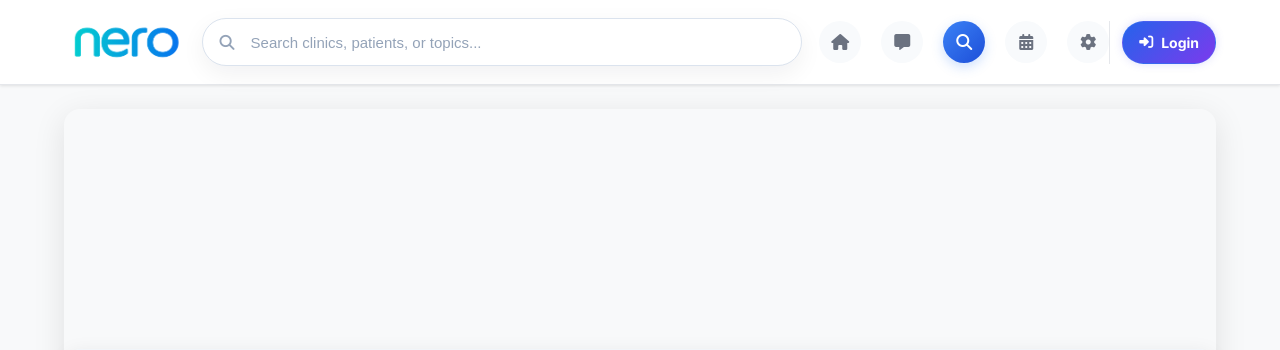
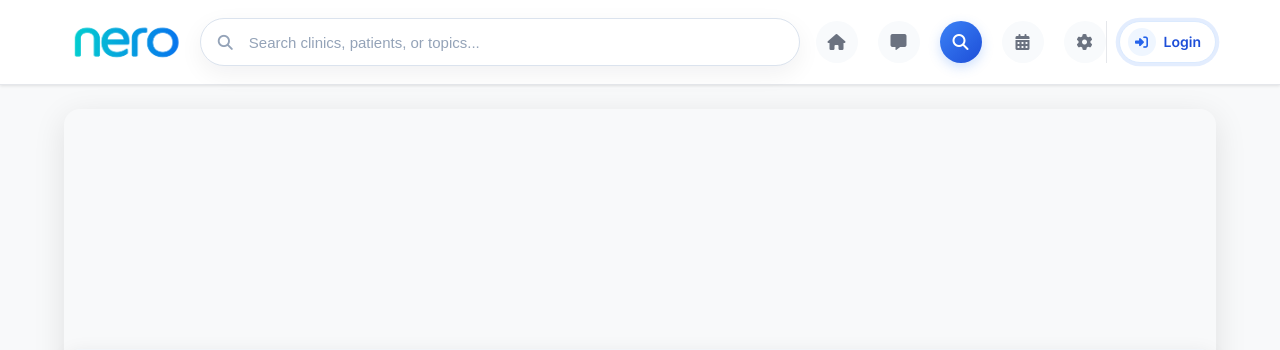
Before and after one commit to dakirBLM/Nero, a Django app: template templates/clinics/clinic_detail.html in a window 1280 px wide. Shown: the top 350 px of the page. Run offline with Django 5.2, Linux system fonts and the light colour scheme; the template is opened without the code that fills it, so the values that code supplies are empty.

Commit message:
Match the anonymous clinic Login button to the header.
The purple gradient pill stood out from the quiet navigation. Keep the icon and label, and use the same size, colors, and soft ring as the other header controls.

```diff
--- a/templates/clinics/clinic_detail.html
+++ b/templates/clinics/clinic_detail.html
@@ -312,23 +312,38 @@
             display: inline-flex;
             align-items: center;
             gap: 8px;
-            padding: 10px 16px;
-            border: 1px solid rgba(59, 130, 246, 0.35);
+            height: 42px;
+            padding: 0 14px 0 8px;
+            border: 1px solid #dbeafe;
             border-radius: 999px;
-            background: linear-gradient(135deg, #2563eb, #7c3aed);
-            color: white;
+            background: #fff;
+            color: #1d4ed8;
             font-size: 14px;
-            font-weight: 700;
+            font-weight: 600;
+            line-height: 1;
             text-decoration: none;
-            box-shadow: 0 0 0 rgba(59, 130, 246, 0);
-            animation: loginGlow 2.4s ease-in-out infinite;
-            transition: transform 0.2s ease, box-shadow 0.2s ease;
+            box-shadow: 0 0 0 0 rgba(59, 130, 246, 0.15);
+            animation: loginGlow 2.8s ease-in-out infinite;
+            transition: background 0.2s ease, border-color 0.2s ease, box-shadow 0.2s ease;
+        }
+
+        .login-cta i {
+            width: 28px;
+            height: 28px;
+            border-radius: 50%;
+            display: inline-flex;
+            align-items: center;
+            justify-content: center;
+            background: #eff6ff;
+            color: #2563eb;
+            font-size: 13px;
         }
 
         .login-cta:hover {
-            color: white;
-            transform: translateY(-1px);
-            box-shadow: 0 5px 18px rgba(99, 102, 241, 0.35);
+            color: #1d4ed8;
+            background: #f8fbff;
+            border-color: #bfdbfe;
+            box-shadow: 0 4px 12px rgba(59, 130, 246, 0.16);
         }
 
         .login-cta:focus-visible {
@@ -338,7 +353,7 @@
 
         @keyframes loginGlow {
             50% {
-                box-shadow: 0 0 16px rgba(99, 102, 241, 0.42);
+                box-shadow: 0 0 0 4px rgba(59, 130, 246, 0.14);
             }
         }
 
```
Also changed, not shown: templates/clinics/clinic_datils_clinic.html (+27 -12 lines).
